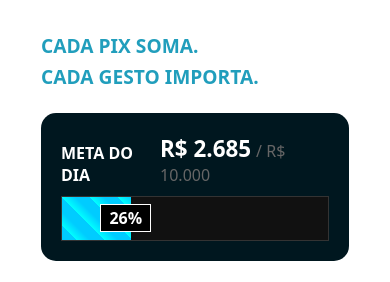
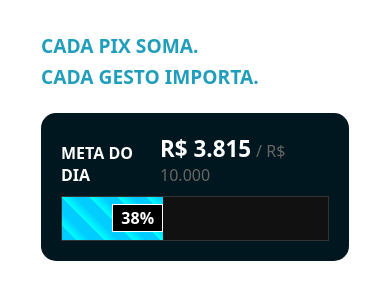
Before and after one commit to LAYSEGABI/pix-day-paq, a React (Vite) app: page / in a window 390 px wide. Shown: the part 1103-1385 px from the top of the page. Built offline with nearby package versions, Linux system fonts and the light colour scheme.

Commit message:
att valor 3815

```diff
--- a/src/App.css
+++ b/src/App.css
@@ -915,7 +915,7 @@ header {
 
   .percentage-label {
   padding: 2px 8px;
-  margin-right: -20px;
+  margin-right: 00px;
   margin-left: 20px;
 
 }
--- a/src/App.jsx
+++ b/src/App.jsx
@@ -30,7 +30,7 @@ function App() {
 
   // Valores da meta (você pode alterar o currentAmount manualmente por enquanto)
   const goalAmount = 10000;
-  const currentAmount = 2685;
+  const currentAmount = 3815;
   const percentage = Math.floor((currentAmount / goalAmount) * 100);
 
   return (
```
